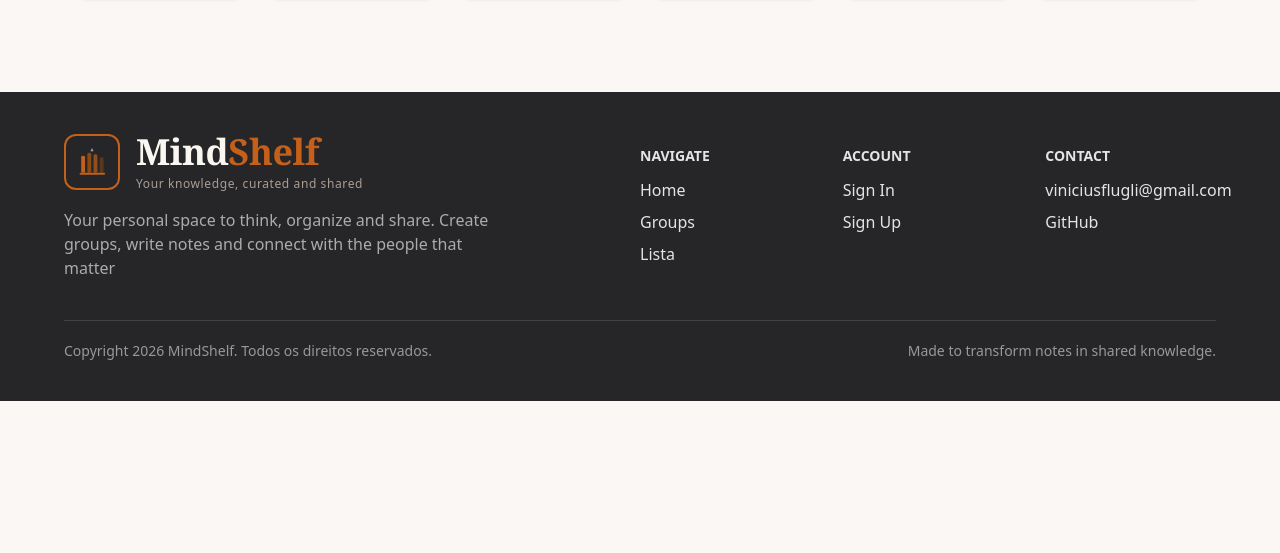
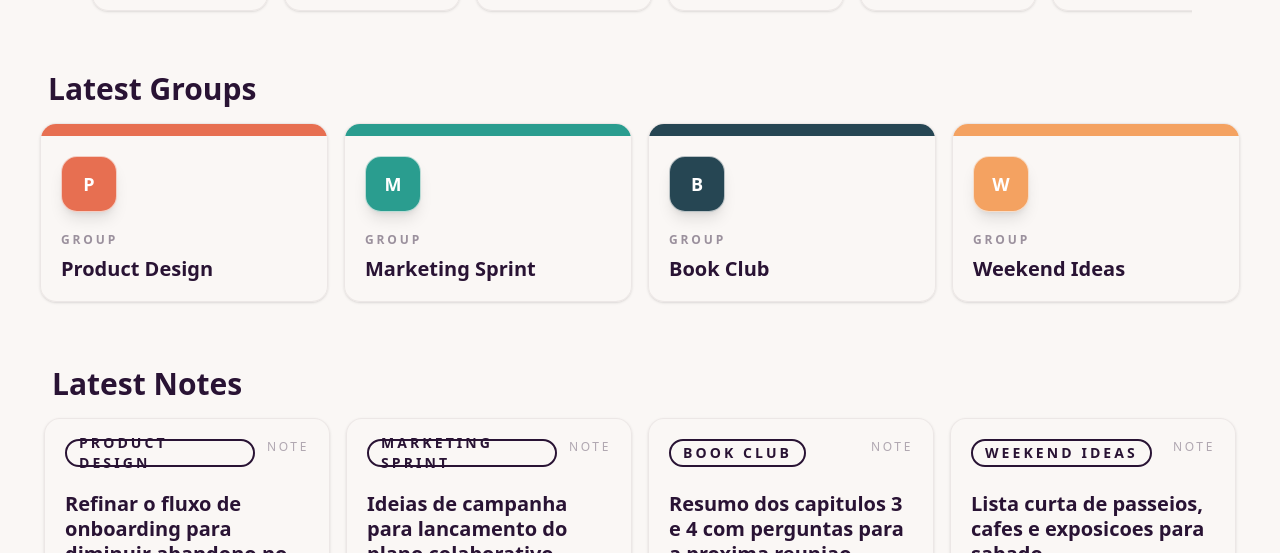
Before and after one commit to ViniciusLugli/mindshelf-fe, a Next.js app: page /home in a window 1280 px wide. Shown: the part 399-952 px from the top of the page. Before the commit the page ends 800 px from the top, so only its background shows below. Built offline with nearby package versions, Linux system fonts and the light colour scheme.

Commit message:
feat: implement GroupCard, NoteCard, LatestGroups, and LatestNotes components; update GroupsPage and HomePage to display groups and notes

```diff
--- a/app/(private)/groups/page.tsx
+++ b/app/(private)/groups/page.tsx
@@ -1,7 +1,27 @@
+import GroupCard from "@/app/components/shared/GroupCard";
+
+const groups = [
+  { id: "1", title: "Product Design", color: "#E76F51" },
+  { id: "2", title: "Marketing Sprint", color: "#2A9D8F" },
+  { id: "3", title: "Book Club", color: "#264653" },
+  { id: "4", title: "Weekend Ideas", color: "#F4A261" },
+];
+
 export default function GroupsPage() {
   return (
-    <>
-      <div className="w-full h-full"></div>
-    </>
+    <section className="space-y-6 px-5 py-6">
+      <div className="space-y-2">
+        <h1>Your Groups</h1>
+        <p className="text-sm text-base-content/65 sm:text-base">
+          Organize your spaces with a visual identity for each group.
+        </p>
+      </div>
+
+      <div className="grid gap-4 sm:grid-cols-2 xl:grid-cols-4">
+        {groups.map((group) => (
+          <GroupCard key={group.id} title={group.title} color={group.color} />
+        ))}
+      </div>
+    </section>
   );
 }
--- a/app/(private)/home/page.tsx
+++ b/app/(private)/home/page.tsx
@@ -1,3 +1,5 @@
+import LatestNotes, { Note } from "@/app/components/shared/LastestNotes";
+import LatestGroups, { Group } from "@/app/components/shared/LatestGroups";
 import UserCarousel, {
   CarouselUser,
 } from "@/app/components/shared/UserCarousel";
@@ -35,12 +37,55 @@ const users: CarouselUser[] = [
   { id: "11", name: "Camila Rodrigues", unreadMessages: 7, status: "online" },
 ];
 
+const notes: Note[] = [
+  {
+    id: "1",
+    groupTitle: "Product Design",
+    groupColor: "#E76F51",
+    noteTitle:
+      "Refinar o fluxo de onboarding para diminuir abandono no primeiro acesso",
+  },
+  {
+    id: "2",
+    groupTitle: "Marketing Sprint",
+    groupColor: "#2A9D8F",
+    noteTitle: "Ideias de campanha para lancamento do plano colaborativo",
+  },
+  {
+    id: "3",
+    groupTitle: "Book Club",
+    groupColor: "#264653",
+    noteTitle:
+      "Resumo dos capitulos 3 e 4 com perguntas para a proxima reuniao",
+  },
+  {
+    id: "4",
+    groupTitle: "Weekend Ideas",
+    groupColor: "#F4A261",
+    noteTitle: "Lista curta de passeios, cafes e exposicoes para sabado",
+  },
+];
+
+const groups: Group[] = [
+  { id: "1", title: "Product Design", color: "#E76F51" },
+  { id: "2", title: "Marketing Sprint", color: "#2A9D8F" },
+  { id: "3", title: "Book Club", color: "#264653" },
+  { id: "4", title: "Weekend Ideas", color: "#F4A261" },
+];
+
 export default function GroupsPage() {
   return (
-    <>
+    <section className="space-y-8 px-5 py-3">
       <div className="w-full h-full">
         <UserCarousel users={users} />
       </div>
-    </>
+
+      <div className="pb-3">
+        <LatestGroups groups={groups} />
+      </div>
+      <div className="space-y-2 px-1">
+        <LatestNotes notes={notes} />
+      </div>
+    </section>
   );
 }
--- /dev/null
+++ b/app/components/shared/GroupCard.tsx
@@ -0,0 +1,33 @@
+type GroupCardProps = {
+  title: string;
+  color: string;
+};
+
+export default function GroupCard({ title, color }: GroupCardProps) {
+  return (
+    <article className="card group/group min-h-40 overflow-hidden border border-base-300/70 bg-base-100/95 shadow-sm transition-all duration-300 hover:-translate-y-1 hover:shadow-xl hover:shadow-base-content/10">
+      <div
+        className="h-3 w-full transition-all duration-300 group-hover/group:h-4"
+        style={{ backgroundColor: color }}
+      />
+
+      <div className="card-body gap-5 p-5">
+        <div
+          className="flex h-14 w-14 items-center justify-center rounded-2xl border border-base-100/70 text-lg font-bold text-white shadow-lg transition-transform duration-300 group-hover/group:scale-105"
+          style={{ backgroundColor: color }}
+        >
+          {title.charAt(0).toUpperCase()}
+        </div>
+
+        <div className="space-y-2">
+          <p className="text-xs font-semibold uppercase tracking-[0.24em] text-base-content/45">
+            Group
+          </p>
+          <h3 className="line-clamp-2 text-xl font-semibold leading-tight text-base-content transition-colors group-hover/group:text-primary">
+            {title}
+          </h3>
+        </div>
+      </div>
+    </article>
+  );
+}
--- /dev/null
+++ b/app/components/shared/LastestNotes.tsx
@@ -0,0 +1,37 @@
+import NoteCard from "./NoteCard";
+
+export type Note = {
+  id: string;
+  groupTitle: string;
+  groupColor: string;
+  noteTitle: string;
+};
+
+type LatestNotesProps = {
+  notes: Note[];
+  title?: string;
+};
+
+export default function LatestNotes({
+  notes,
+  title = "Latest Notes",
+}: LatestNotesProps) {
+  return (
+    <div className="w-full px-5 mb-5">
+      <h2 className="my-4 px-2 text-lg font-bold text-base-content sm:text-3xl">
+        {title}
+      </h2>
+
+      <div className="grid gap-4 sm:grid-cols-2 xl:grid-cols-4">
+        {notes.map((note) => (
+          <NoteCard
+            key={note.id}
+            groupTitle={note.groupTitle}
+            groupColor={note.groupColor}
+            noteTitle={note.noteTitle}
+          />
+        ))}
+      </div>
+    </div>
+  );
+}
--- /dev/null
+++ b/app/components/shared/LatestGroups.tsx
@@ -0,0 +1,31 @@
+import GroupCard from "./GroupCard";
+
+export type Group = {
+  id: string;
+  title: string;
+  color: string;
+};
+
+type LatestGroupsProps = {
+  groups: Group[];
+  title?: string;
+};
+
+export default function LatestGroups({
+  groups,
+  title = "Latest Groups",
+}: LatestGroupsProps) {
+  return (
+    <div className="w-full px-5 mb-5">
+      <h2 className="my-4 px-2 text-lg font-bold text-base-content sm:text-3xl">
+        {title}
+      </h2>
+
+      <div className="grid gap-4 sm:grid-cols-2 xl:grid-cols-4">
+        {groups.map((group) => (
+          <GroupCard key={group.id} title={group.title} color={group.color} />
+        ))}
+      </div>
+    </div>
+  );
+}
--- /dev/null
+++ b/app/components/shared/NoteCard.tsx
@@ -0,0 +1,27 @@
+type NoteCardProps = {
+  groupTitle: string;
+  groupColor: string;
+  noteTitle: string;
+};
+
+export default function NoteCard({ groupTitle, noteTitle }: NoteCardProps) {
+  return (
+    <article className="card group/note min-h-40 border border-base-300/70 bg-base-100/95 shadow-sm transition-all duration-300 hover:-translate-y-1 hover:shadow-xl hover:shadow-base-content/10">
+      <div className="card-body justify-between gap-6 p-5">
+        <div className="flex items-start justify-between gap-3">
+          <span className="badge badge-outline border-[groupColor]/30 bg-[groupColor]/8 px-3 py-3 text-sm font-semibold uppercase tracking-[0.22em] text-[groupColor]">
+            {groupTitle}
+          </span>
+
+          <span className="text-xs font-medium uppercase tracking-[0.22em] text-base-content/35">
+            Note
+          </span>
+        </div>
+
+        <h3 className="line-clamp-3 text-xl font-semibold leading-tight text-base-content transition-colors duration-300 group-hover/note:text-primary">
+          {noteTitle}
+        </h3>
+      </div>
+    </article>
+  );
+}
```
